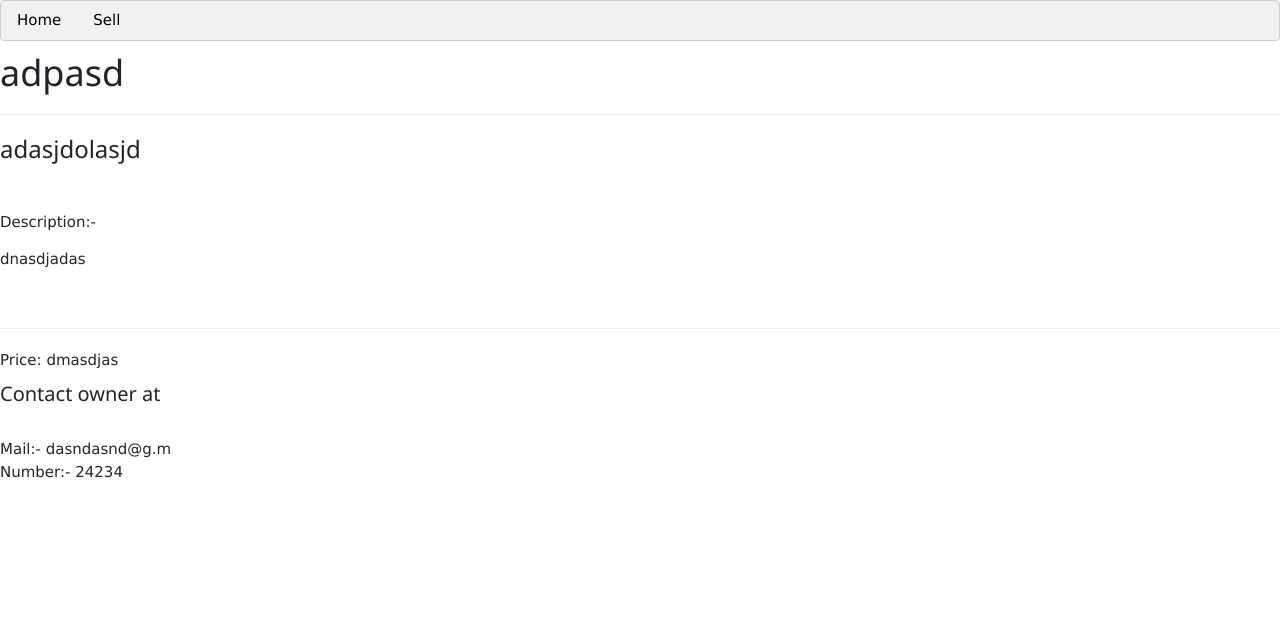
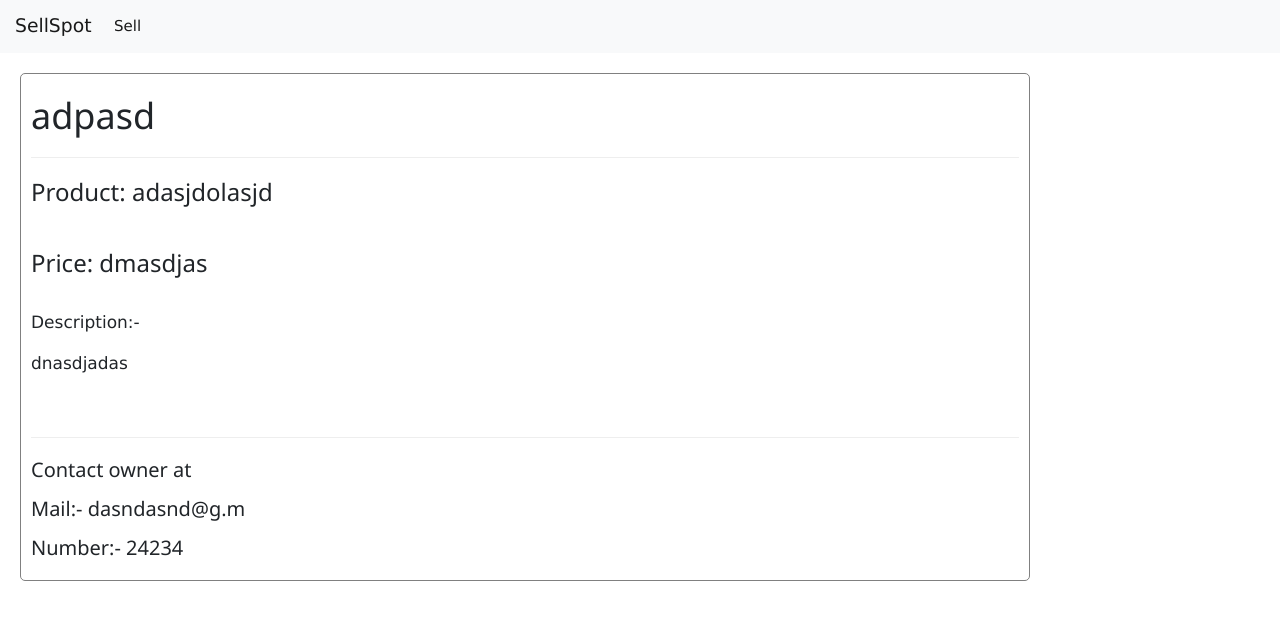
Before and after one commit to RigvedBansal/Sell-Spot, a Flask app: page /post/1 in a window 1280 px wide. Shown: the top 620 px of the page. Run offline with Flask 2, Linux system fonts and the light colour scheme; data comes from the database, SQL or seed files in the repository; both versions use the stored data as it was before the commit; some libraries are stand-ins or nearby versions.

Commit message:
Vesion 1.0

```diff
--- a/templates/post.html
+++ b/templates/post.html
@@ -6,23 +6,55 @@
     <title>Sell Spot</title>
     <link rel="stylesheet" href="https://maxcdn.bootstrapcdn.com/bootstrap/4.0.0/css/bootstrap.min.css" integrity="sha384-Gn5384xqQ1aoWXA+058RXPxPg6fy4IWvTNh0E263XmFcJlSAwiGgFAW/dAiS6JXm" crossorigin="anonymous">
     <link rel="stylesheet" href="https://www.w3schools.com/w3css/4/w3.css">
+    <style>
+        .des{
+            font-size: 17px;
+        }
+        .p-ara{
+            margin-left: 20px;
+            margin-right: 250px;
+            margin-top: 20px;
+            padding: 10px;
+            border-style: solid;
+            border-width: 0.5px;
+            border-radius: 5px;
+            border-color: gray;
+        }
+    </style>
 </head>
 <body>
-    <div class="w3-bar w3-border w3-round w3-light-grey">
-        <a href="/" class="w3-bar-item w3-button">Home</a>
-        <a href="/sell" class="w3-bar-item w3-button">Sell</a>
+    <!-- navbar -->
+    <nav class="navbar navbar-expand-lg navbar-light bg-light">
+        <a class="navbar-brand" href="/">SellSpot</a>
+        <button class="navbar-toggler" type="button" data-toggle="collapse" data-target="#navbarSupportedContent" aria-controls="navbarSupportedContent" aria-expanded="false" aria-label="Toggle navigation">
+          <span class="navbar-toggler-icon"></span>
+        </button>
+
+        <div class="collapse navbar-collapse" id="navbarSupportedContent">
+          <ul class="navbar-nav mr-auto">
+            <li class="nav-item active">
+              <a class="nav-link" href="/sell">Sell <span class="sr-only">(current)</span></a>
+            </li>
+          </ul>
+      </nav>
+      <!-- navbar-ends -->
       </div>
+      <div class="p-ara">
       <h1>{{ post.username }}</h1>
       <hr>
-      <h3>{{ post.productname }}</h3><br>
-      <p></p>
+      <h3>Product: {{ post.productname }}</h3><br>
+      <h3>Price: {{ post.price }}</h3><br>
+    <div class="des">
       <p>Description:- </p>
       <p>{{ post.content }}</p><br>
+    </div>
       <hr>
-      Price: {{ post.price }}<br>
-      <h4>Contact owner at</h4><br>
+      <h4>Contact owner at<br>
+        <p></p>
       Mail:- {{ post.mail }}<br>
-      Number:- {{ post.number }}
+      <p></p>
+      Number:- {{ post.number }}</h4>
+    </div>
 
 </body>
 </html>
```
Also changed, not shown: templates/index.html (+31 -6 lines), templates/sell.html (+17 -8 lines), database.db (deleted).
